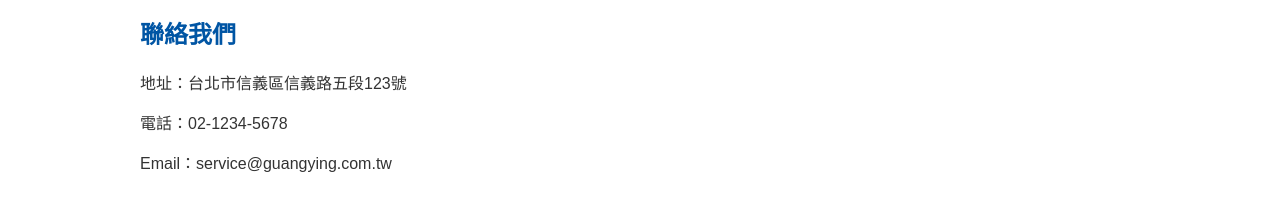
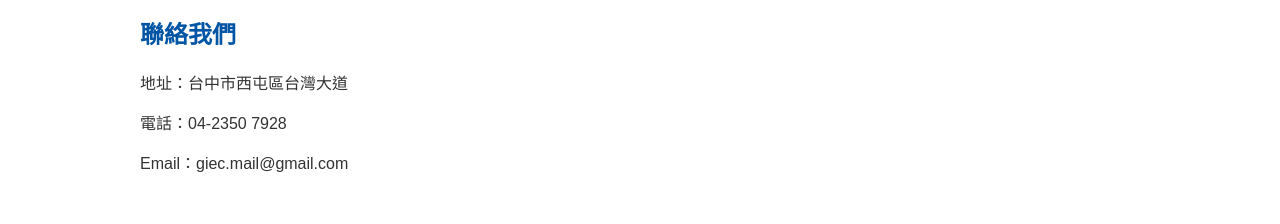
Before and after one commit to chiulen-01/giec, a plain HTML site: page index.html in a window 1280 px wide. Shown: the part 715-939 px from the top of the page. Drawn offline with Linux system fonts and the light colour scheme.

Commit message:
Update index.html

```diff
--- a/index.html
+++ b/index.html
@@ -35,9 +35,9 @@
 
   <section id="contact" class="section">
     <h2>聯絡我們</h2>
-    <p>地址：台北市信義區信義路五段123號</p>
-    <p>電話：02-1234-5678</p>
-    <p>Email：service@guangying.com.tw</p>
+    <p>地址：台中市西屯區台灣大道</p>
+    <p>電話：04-2350 7928</p>
+    <p>Email：giec.mail@gmail.com</p>
   </section>
 
   <footer>
```
